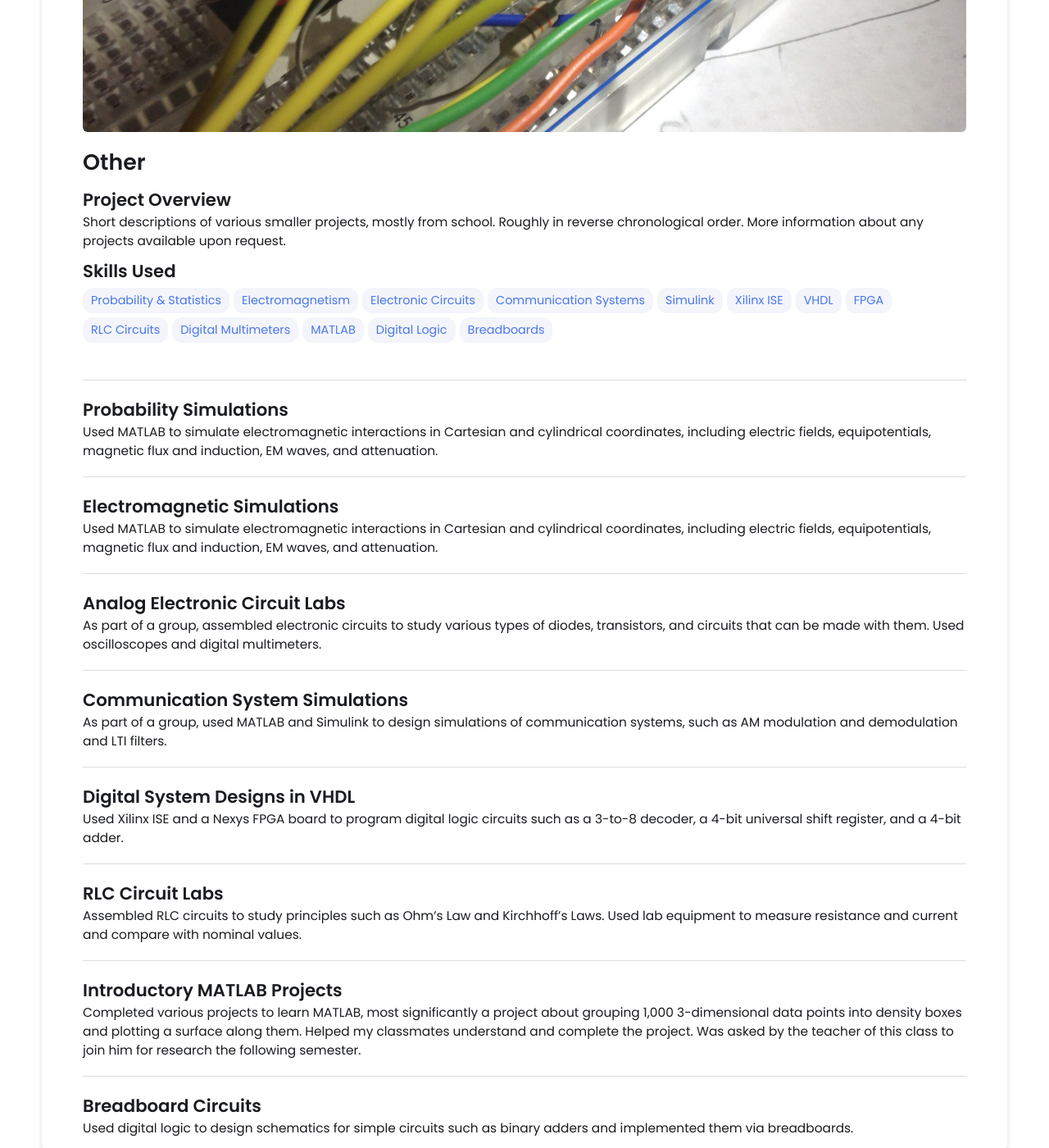
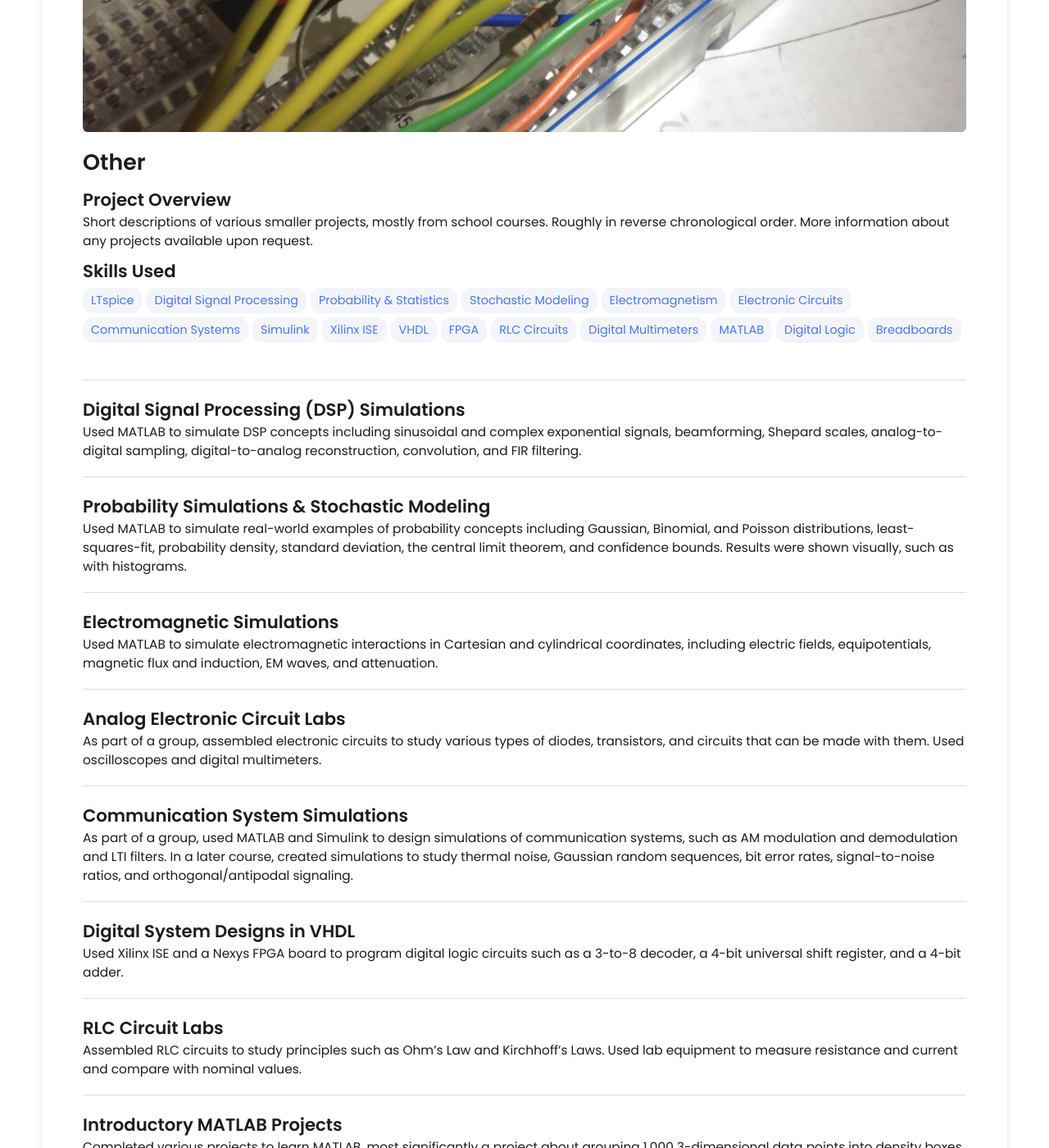
Before and after one commit to MattPieti/MattPieti.github.io, a Jekyll site: the page built from _projects/9other/index.md, in a window 1280 px wide and 1400 px high, scrolled down 329 px. Shown: the whole window at 82% size. Built offline with Jekyll 4.4.1, drawn with Linux system fonts in a browser that asks for light colours.

Commit message:
Update index.md

```diff
--- a/_projects/9other/index.md
+++ b/_projects/9other/index.md
@@ -1,9 +1,12 @@
 ---
 layout: post
 title: Other
-description: Short descriptions of various smaller projects, mostly from school. Roughly in reverse chronological order. More information about any projects available upon request.
+description: Short descriptions of various smaller projects, mostly from school courses. Roughly in reverse chronological order. More information about any projects available upon request.
 skills:
+  - LTspice
+  - Digital Signal Processing
   - Probability & Statistics
+  - Stochastic Modeling
   - Electromagnetism
   - Electronic Circuits
   - Communication Systems
@@ -22,10 +25,17 @@ main-image: /breadboard.JPG
 
 ---
 
-## Probability Simulations
+## Digital Signal Processing (DSP) Simulations
 
 
-Used MATLAB to simulate electromagnetic interactions in Cartesian and cylindrical coordinates, including electric fields, equipotentials, magnetic flux and induction, EM waves, and attenuation.
+Used MATLAB to simulate DSP concepts including sinusoidal and complex exponential signals, beamforming, Shepard scales, analog-to-digital sampling, digital-to-analog reconstruction, convolution, and FIR filtering.
+
+---
+
+## Probability Simulations & Stochastic Modeling
+
+
+Used MATLAB to simulate real-world examples of probability concepts including Gaussian, Binomial, and Poisson distributions, least-squares-fit, probability density, standard deviation, the central limit theorem, and confidence bounds. Results were shown visually, such as with histograms.
 
 ---
 
@@ -46,7 +56,7 @@ As part of a group, assembled electronic circuits to study various types of diod
 ## Communication System Simulations
 
 
-As part of a group, used MATLAB and Simulink to design simulations of communication systems, such as AM modulation and demodulation and LTI filters.
+As part of a group, used MATLAB and Simulink to design simulations of communication systems, such as AM modulation and demodulation and LTI filters. In a later course, created simulations to study thermal noise, Gaussian random sequences, bit error rates, signal-to-noise ratios, and orthogonal/antipodal signaling.
 
 ---
 
```
